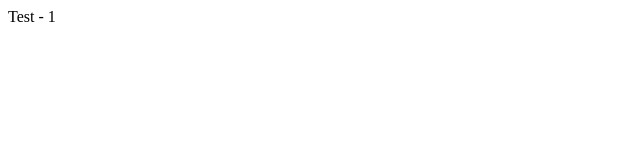
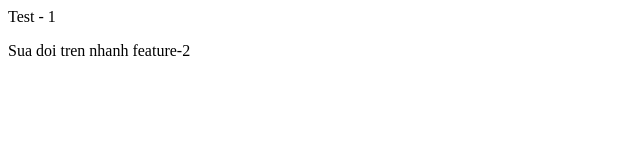
Before and after one commit to doduckhangCNTT/DemoGitHub, a plain HTML site: page Test1.html in a window 1280 px wide. Shown: the whole page, without its empty margins (0-640 px from the left). Drawn offline with Linux system fonts and the light colour scheme.

Commit message:
Add content for feature-2

```diff
--- a/Test1.html
+++ b/Test1.html
@@ -7,5 +7,7 @@
   </head>
   <body>
     Test - 1
+
+    <p>Sua doi tren nhanh feature-2</p>
   </body>
 </html>
```
